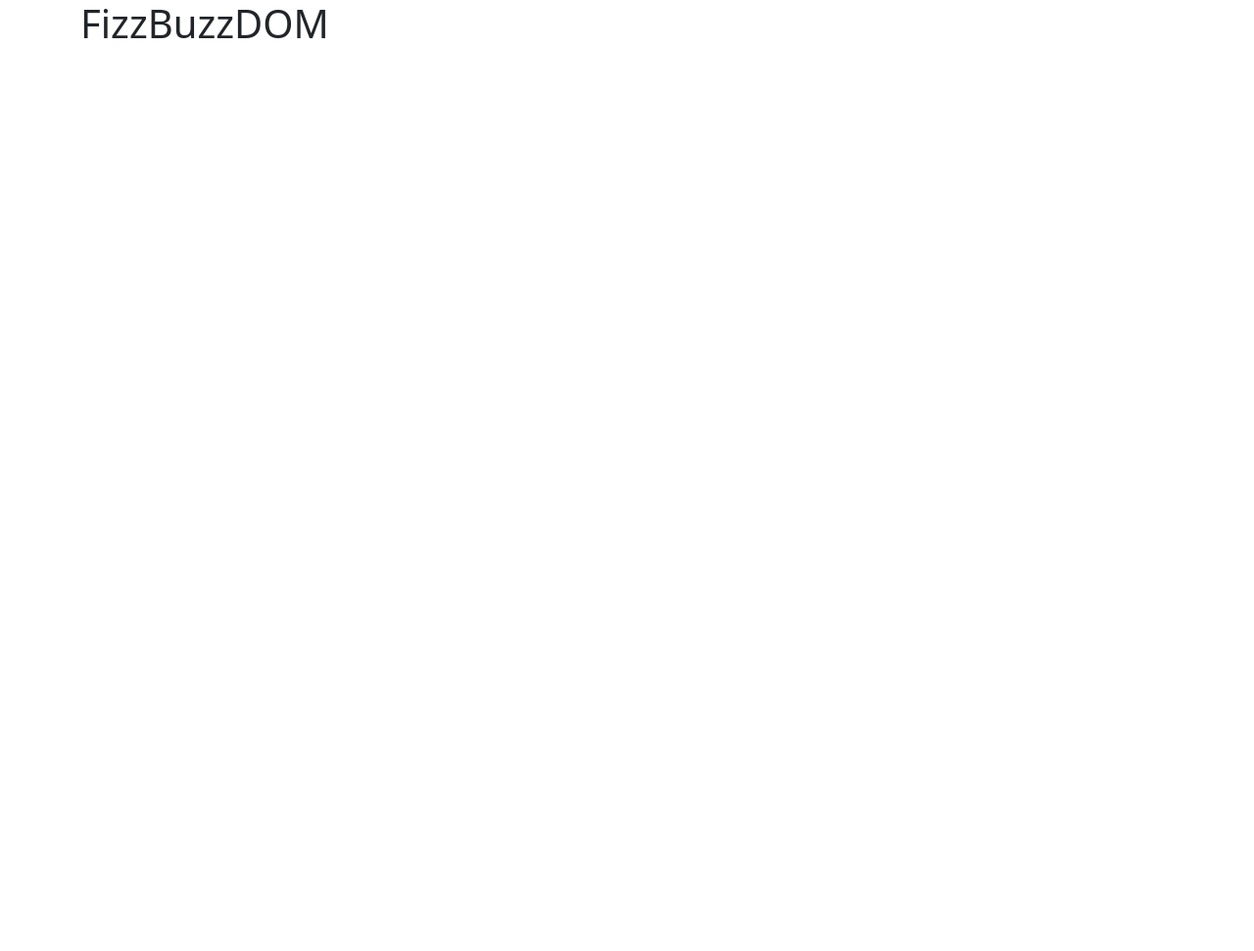
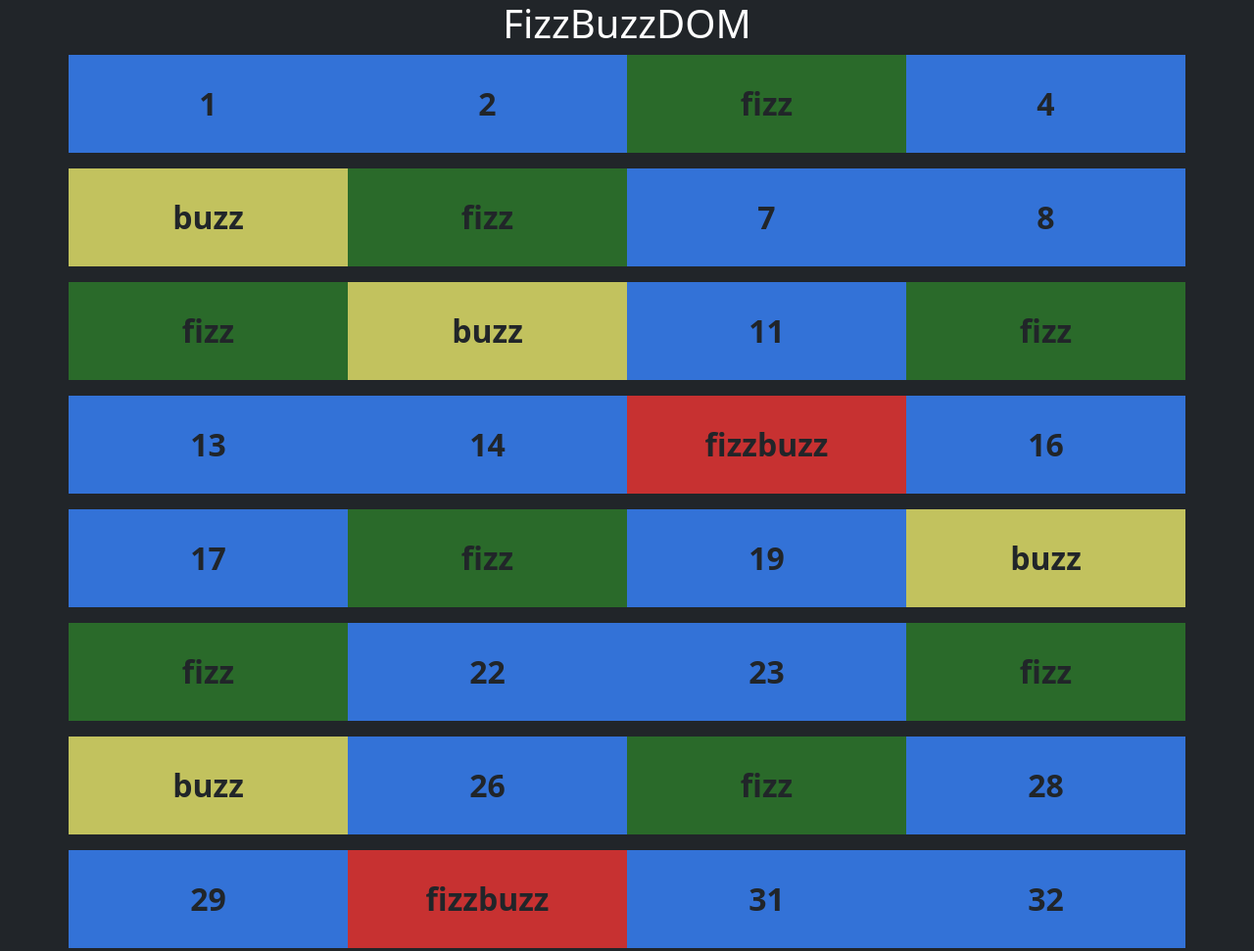
Before and after one commit to CarmineC93/js-fizzbuzz, a plain HTML site: page index.html in a window 1280 px wide. Shown: the top 971 px of the page at 98% size. Before the commit the page ends 800 px from the top, so only its background shows below. Drawn offline with nearby package versions, Linux system fonts and the light colour scheme.

Commit message:
Bonus2 works

```diff
--- a/css/style.css
+++ b/css/style.css
@@ -0,0 +1,17 @@
+.col {
+    height: 100px;
+    background-color: rgb(51, 114, 215);
+    line-height: 100px;
+}
+
+.fizz {
+    background-color: rgb(42, 106, 42);
+}
+
+.buzz {
+    background-color: rgb(194, 194, 94);
+}
+
+.fizzbuzz {
+    background-color: rgb(199, 49, 49);
+}
--- a/index.html
+++ b/index.html
@@ -12,15 +12,11 @@
     <link rel="stylesheet" href="css/style.css">
 
 </head>
-<body>
+<body class="bg-dark">
 
     <div class="container">
-        <h1> FizzBuzzDOM</h1>
-        <div class="row row-col-2 row-col-sm-4 row-col-md-10">
-            <!-- <div class="col">
-                <div class="box"></div>
-            </div> -->
-
+        <h1 class="text-white text-center"> FizzBuzzDOM</h1>
+        <div class="row row-cols-4 row-cols-md-7 gy-3">
         </div>
     </div>
 
--- a/js/script.js
+++ b/js/script.js
@@ -19,17 +19,25 @@ for (let i = 1; i <= 100; i++){
     }
     //Altrimenti loggherà il semplice numero
 
-    console.log(number);
+    //Creiamo attraverso .createElement un elemento div, salvandolo in una variabile
+    const col = document.createElement("div");
+    //Assegniamo a questo div una classe
+    col.classList.add("col", "text-center", "fw-bold", "fs-2");
+    //In questo elemento inseriamo il valore di i, salvato nella variabile number
+    col.innerHTML = number;
+    //verifichiamo che si siano creati 100 div con all'interno valori crescenti da 1 a 100
+    console.log(col);
+    //Spostiamo questo elemento nel DOM attraverso .append()
+    document.querySelector(".row").append(col);
+
+    col.classList.add(number);
+
 }
 
 /* **BONUS 1:**
 Crea un container nel DOM , aggiungendo (attraverso la funzione `append()`) un elemento
 html con il numero o la stringa corretta da mostrare.
 
-//Creiamo attraverso .createElement un elemento div, salvandolo in una variabile
-//Assegniamo a questo div una classe
-//In questo elemento inseriamo il valore di i
-//Spostiamo questo elemento nel DOM attraverso .append()
 
 
   **BONUS 2:**
```
